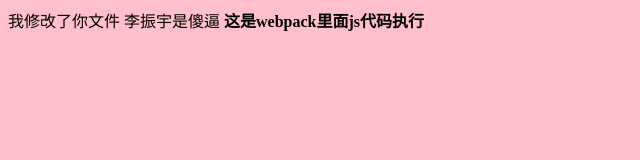
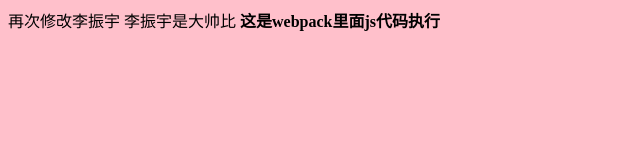
Before and after one commit to Zyzyyzy/Gitday2, a website built with webpack: page index.html in a window 1280 px wide. Shown: the whole page, without its empty margins (0-640 px from the left). Built offline with nearby package versions, Linux system fonts and the light colour scheme.

Commit message:
再次修改李振宇

```diff
--- a/index.html
+++ b/index.html
@@ -8,6 +8,6 @@
 <body>
     <script src="./dist/index.218402d35298229616d2.js"></script>
     <script src="./dist/product.218402d35298229616d2.js"></script>
-    我修改了你文件 李振宇是傻逼
+    再次修改李振宇 李振宇是大帅比
 </body>
 </html>
```
